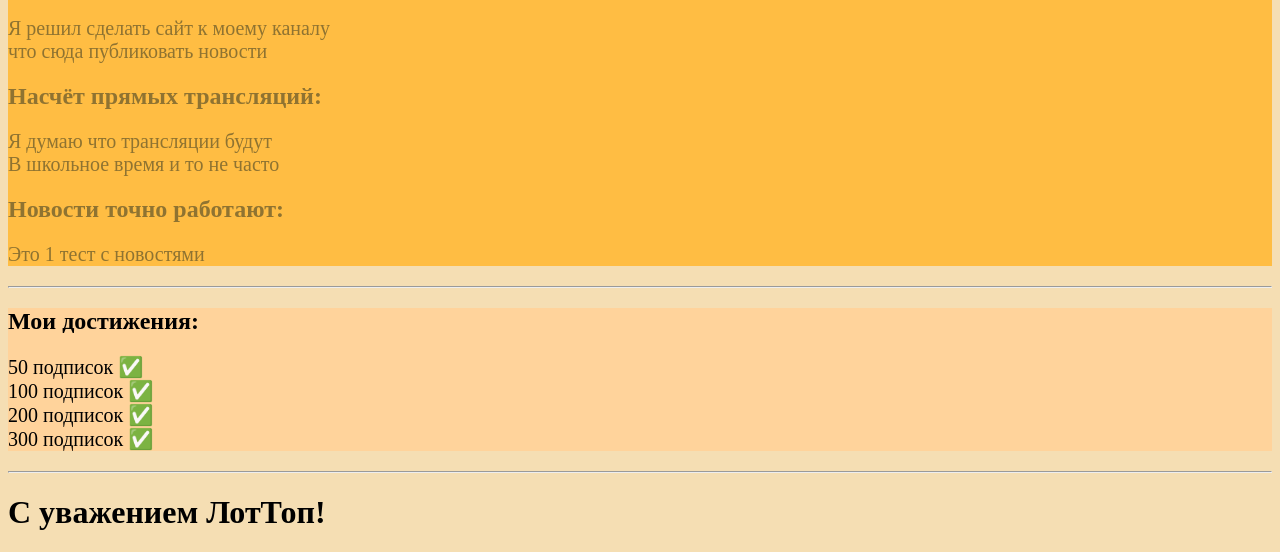
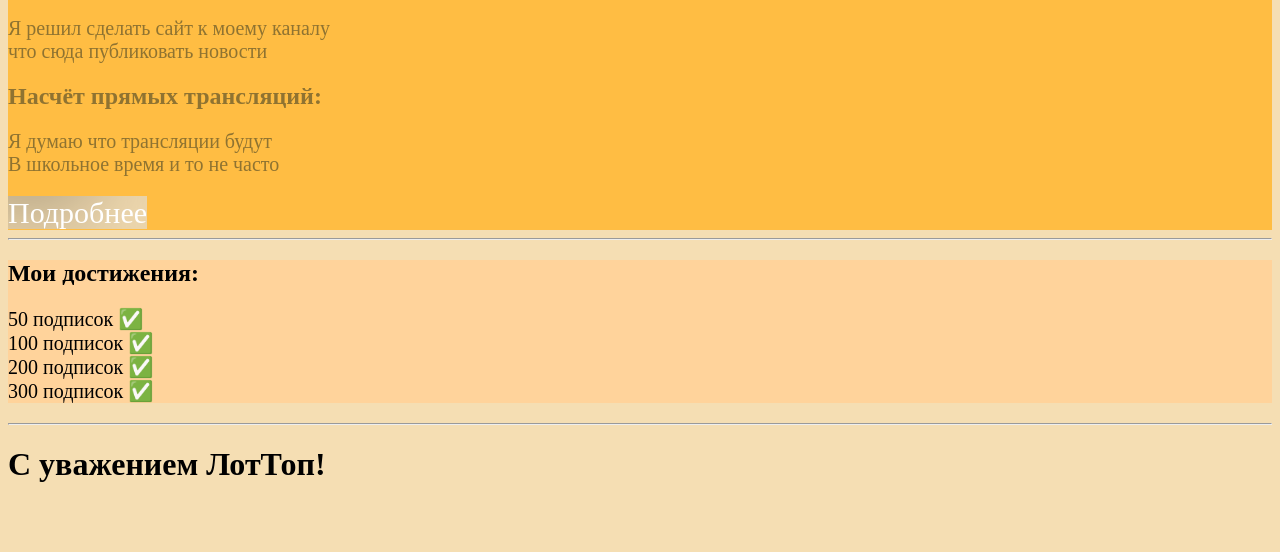
Before and after one commit to lottophello/lottop_info, a plain HTML site: page index.html in a window 1280 px wide. Shown: the part 748-1300 px from the top of the page. After the commit the page ends 1252 px from the top, so only its background shows below. Drawn offline with Linux system fonts and the light colour scheme.

Commit message:
Update index.html

```diff
--- a/index.html
+++ b/index.html
@@ -37,16 +37,7 @@
 
                 </header>
             </article>
-            <article>
-                <header>
-                    <h1>Новости точно работают:</h1>
-                    <p>Это 1 тест с новостями</p>
-
-                </header>
-            </article>
-
-
-
+            <a href="news.html">Подробнее</a>
         </div>
         <hr>
 
```
